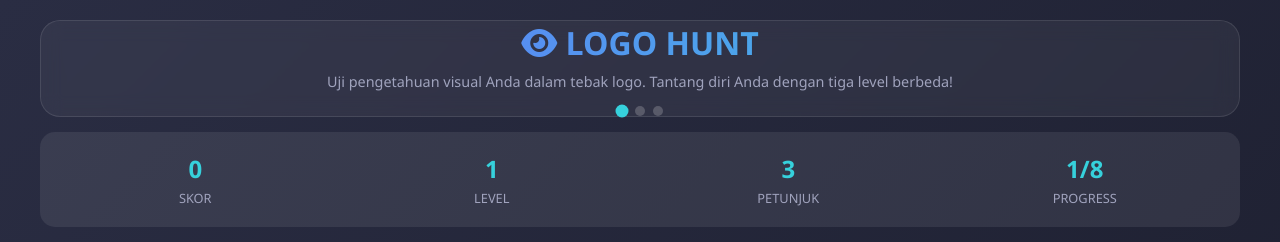
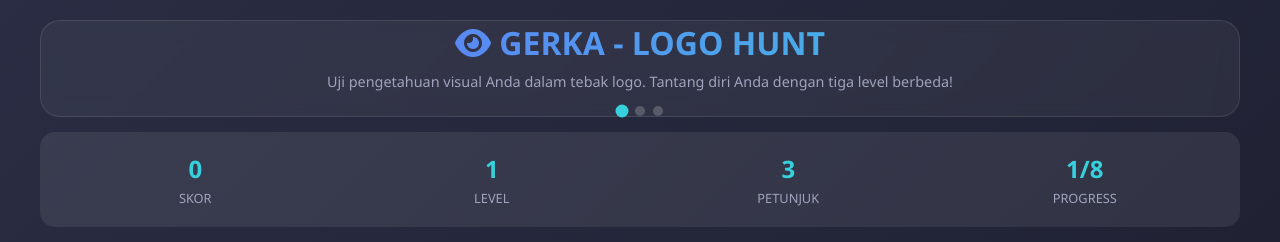
Before and after one commit to gh4ni404/logo-hunt-game, a plain HTML site: page index.html in a window 1280 px wide. Shown: the top 242 px of the page. Drawn offline with Linux system fonts and the light colour scheme.

Commit message:
refactor: change title

```diff
--- a/index.html
+++ b/index.html
@@ -3,7 +3,7 @@
 <head>
     <meta charset="UTF-8">
     <meta name="viewport" content="width=device-width, initial-scale=1.0">
-    <title>Logo Hunt: Visual Identity Challenge</title>
+    <title>GERKA - LOGO HUNT</title>
     <link rel="stylesheet" href="https://cdnjs.cloudflare.com/ajax/libs/font-awesome/6.4.0/css/all.min.css">
     <style>
         * {
@@ -745,7 +745,7 @@
 <body>
     <div class="container">
         <header>
-            <h1><i class="fas fa-eye"></i> LOGO HUNT</h1>
+            <h1><i class="fas fa-eye"></i> GERKA - LOGO HUNT</h1>
             <p class="subtitle">Uji pengetahuan visual Anda dalam tebak logo. Tantang diri Anda dengan tiga level berbeda!</p>
             <div class="level-indicator" id="levelIndicator"></div>
         </header>
```
